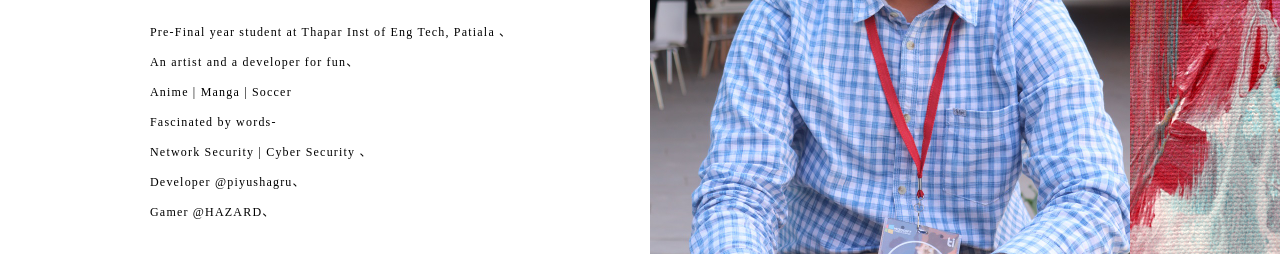
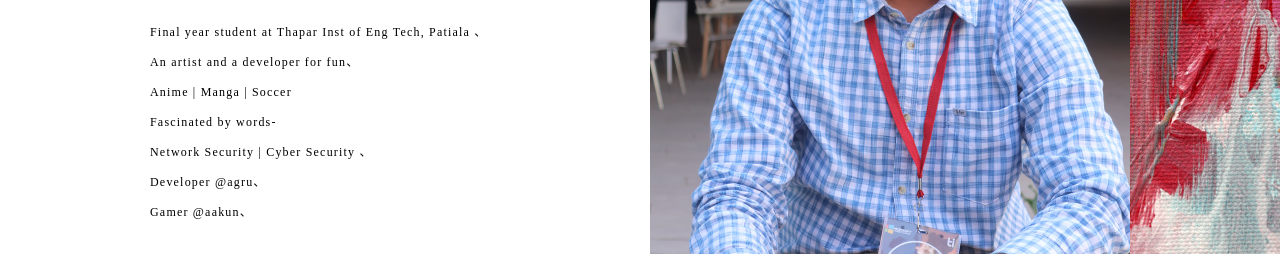
Before and after one commit to piyushagru/piyushagru.github.io, a plain HTML site: page index.html in a window 1280 px wide. Shown: the part 386-640 px from the top of the page. Drawn offline with nearby package versions, Linux system fonts and the light colour scheme.

Commit message:
Update index.html

```diff
--- a/index.html
+++ b/index.html
@@ -149,13 +149,13 @@
         <div class="profile__position">Engineer<span> / </span><br>Developer<span> / </span><br>Artist</div>
         <div class="profile__text">
 
-          <p>Pre-Final year student at Thapar Inst of Eng Tech, Patiala 、<br class="is-pc">
+          <p>Final year student at Thapar Inst of Eng Tech, Patiala 、<br class="is-pc">
             An artist and a developer for fun、<br class="is-pc">
             Anime | Manga | Soccer<br>
             Fascinated by words- <br> Network Security | Cyber Security 、<br class="is-pc">
 
-          Developer @piyushagru、<br class="is-pc">
-          Gamer  @HAZARD、</p>
+          Developer @agru、<br class="is-pc">
+          Gamer  @aakun、</p>
         </div>
         <div class="profile__contact">
           <div class="profile__contact-title">Contact</div>
```
